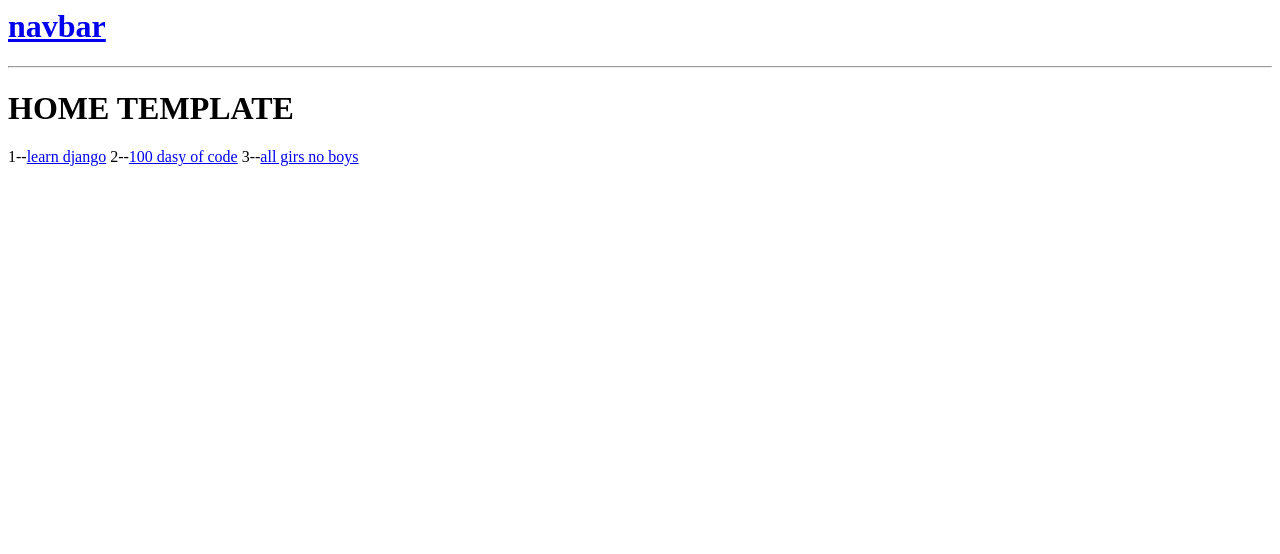
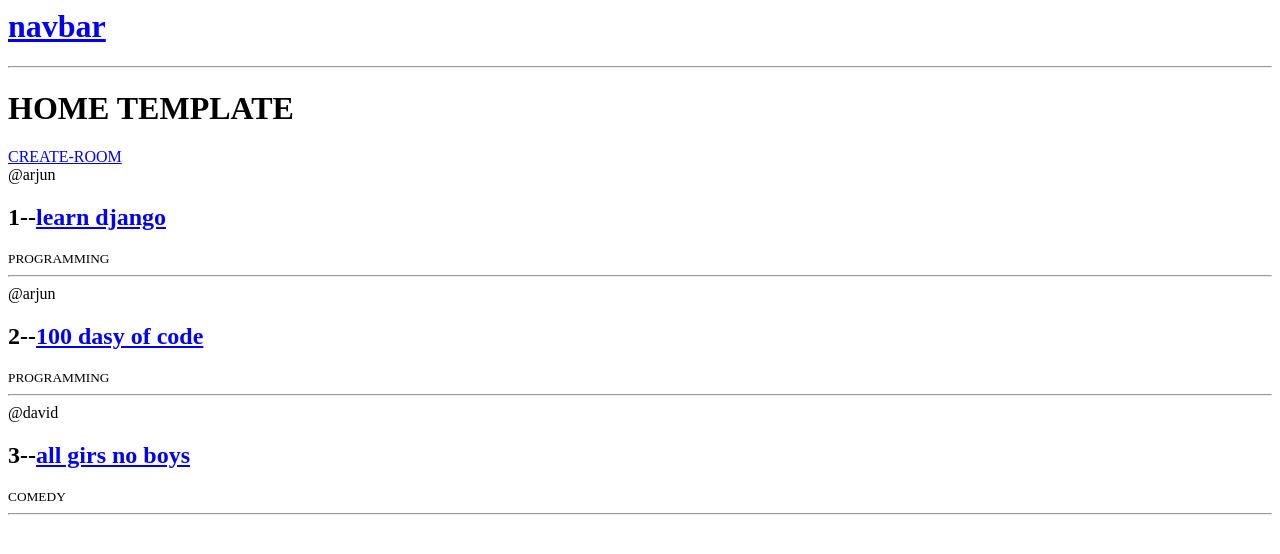
Before and after one commit to arjunthazhath2001/more-django, a Django app: page / in a window 1280 px wide. Shown: the top 554 px of the page. Run offline with Django 5.2, Linux system fonts and the light colour scheme; data comes from the database, SQL or seed files in the repository; both versions use the stored data as it was after the commit.

Commit message:
created django form for creating a room

```diff
--- a/project_1/app1/models.py
+++ b/project_1/app1/models.py
@@ -32,4 +32,4 @@ class Message(models.Model):
     created= models.DateTimeField(auto_now_add=True)
 
     def __str__(self):
-        return self.body[0:50]
+        return f"{self.body[0:50]}-{self.room.name}"
--- a/project_1/app1/templates/app1/home.html
+++ b/project_1/app1/templates/app1/home.html
@@ -8,8 +8,20 @@
 </h1>
 
 <div>
+    <a href="{% url 'create-room'%}">CREATE-ROOM</a>
     {%for room in rooms%}
-        {{room.id}}--<a href="{%url 'room' room.id%}">{{room.name}}</a>
+        <div>
+            <span>
+                @{{room.host.username}}
+            </span>
+            <h2>
+                {{room.id}}--<a href="{%url 'room' room.id%}">{{room.name}}</a>
+            </h2>
+            <small>
+                {{room.topic}}
+            </small>
+            <hr>
+        </div>
     {%endfor%}
 </div>
 
--- a/project_1/app1/urls.py
+++ b/project_1/app1/urls.py
@@ -4,5 +4,6 @@ from . import views
 
 urlpatterns = [
     path('', views.home,name="home"),
-    path('room/<str:pk>', views.room,name="room")
+    path('room/<str:pk>/', views.room,name="room"),
+    path('create-room/', views.createRoom,name="create-room")
 ]
--- a/project_1/app1/views.py
+++ b/project_1/app1/views.py
@@ -1,6 +1,7 @@
 from django.shortcuts import render
 from django.http import HttpResponse
 from .models import Room
+from .forms  import RoomForm
 
 # rooms=[
 #     {'id':1, 'name':'arjun', 'age':20},
@@ -17,3 +18,9 @@ def room(request,pk):
     room= Room.objects.get(id=pk)
     context= {'room':room}
     return render(request,'app1/room.html',context)
+
+
+def createRoom(request):
+    form = RoomForm()
+    context={'form':form}
+    return render(request,'app1/room_form.html',context)
```
Also changed, not shown: project_1/app1/forms.py (added, +9 -0 lines), project_1/app1/templates/app1/room_form.html (added, +18 -0 lines), project_1/db.sqlite3.
